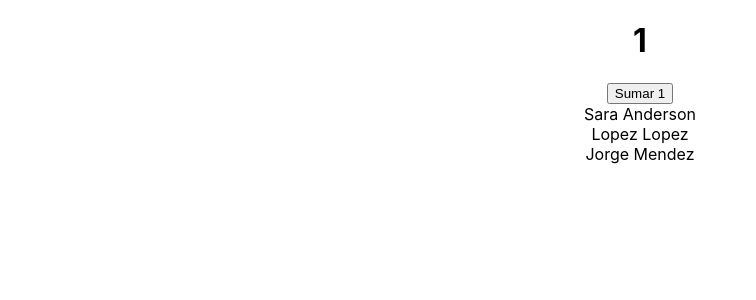
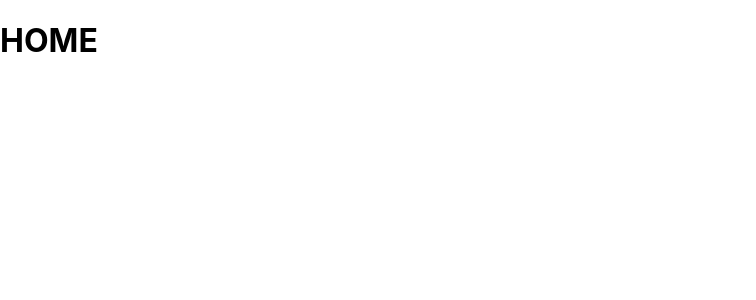
Before and after one commit to jaiovi/reto-denso-tc2005b, a React (Create React App) app: page /home in a window 1280 px wide. Shown: the top 300 px of the page, without its empty margins (0-756 px from the left). Built offline with nearby package versions, Linux system fonts and the light colour scheme.

Commit message:
Clase 8M - Primera Parte

```diff
--- a/package.json
+++ b/package.json
@@ -8,6 +8,7 @@
     "@testing-library/user-event": "^13.5.0",
     "react": "^17.0.2",
     "react-dom": "^17.0.2",
+    "react-router-dom": "^6.2.2",
     "react-scripts": "5.0.0",
     "web-vitals": "^2.1.4"
   },
--- a/src/App.js
+++ b/src/App.js
@@ -1,6 +1,10 @@
 //import logo from './logo.svg';
 import './App.css';
 import { useEffect, useState } from 'react';
+import { BrowserRouter, Routes, Route, Navigate } from 'react-router-dom';
+
+import Home from './pages/Home';
+import Login from './pages/Login';
 
 const USERS = [
   {id:1, fullName:"Sara Anderson", age:12},
@@ -11,53 +15,35 @@ const USERS = [
 function App() {
   const[userName, setUserName]=useState("");//se inicializa string vacio
   const[users, setUsers]=useState([]);//array vacio
-
-  //SUMADOR
   const[numero, setNumero] = useState(1);
+  const[loading, setLoading] = useState(false);
 
   //creamos funcion para mandar a llamar usar 1
   const sumarUno = () =>{
     setNumero(numero + 1);
     console.log(numero);
   }
-  //setTimeout(()=>
   useEffect(()=>{
-    setUserName("LUKE")
-    setUsers(USERS)
-  },[userName])
+    //OJO AQUI 8 Marzo añadir setLoading
+    setLoading(true);
+    setUserName("LUKE");
+    setTimeout(()=>{
+      setUsers(USERS);
+      setLoading(false);
+    },3000);
+  },[]);
 
   return(
-    //html, recuerda poner corchetes numero
-    <div className="App">
-      <h1>{numero}</h1>
-      <button onClick={sumarUno}>Sumar 1</button>
-
-      {
-      users.map((user)=>{
-        return <div>{user.fullName}</div>
-      })
-      }
+    <div>
+      <BrowserRouter>
+        <Routes>
+          <Route path='/home' element={<Home/>} />
+          <Route path='/Login' element={<Login/>} />
+          <Route path='' element={<Navigate to="/home" replace={true}/>} />
+        </Routes>
+      </BrowserRouter>
     </div>
-  )
-
-  /* return (
-    <div className="App">
-      <header className="App-header">
-        <img src={logo} className="App-logo" alt="logo" />
-        <p>
-          Edit <code>src/App.js</code> and save to reload.
-        </p>
-        <a
-          className="App-link"
-          href="https://reactjs.org"
-          target="_blank"
-          rel="noopener noreferrer"
-        >
-          Learn React
-        </a>
-      </header>
-    </div>
-  ); */
+  );
 }
 
 export default App;
--- /dev/null
+++ b/src/pages/Home.js
@@ -0,0 +1,9 @@
+function Home(){
+    return(
+        <div>
+            <h1>HOME</h1>
+        </div>
+    )
+}
+
+export default Home
--- /dev/null
+++ b/src/pages/Login.js
@@ -0,0 +1,9 @@
+function Login(){
+    return(
+        <div>
+            <h1>Login</h1>
+        </div>
+    )
+}
+
+export default Login
```
Also changed, not shown: 1 other file (tests, documents, lock files or other folders).
